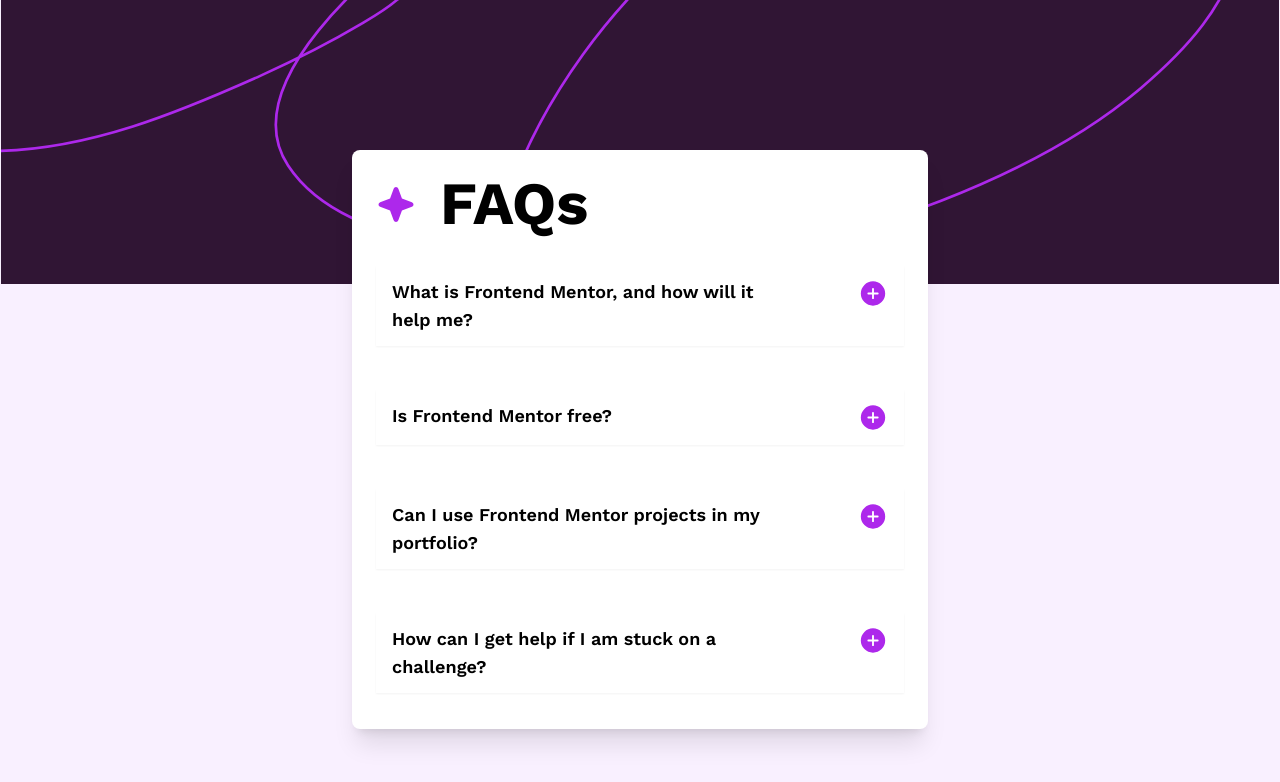
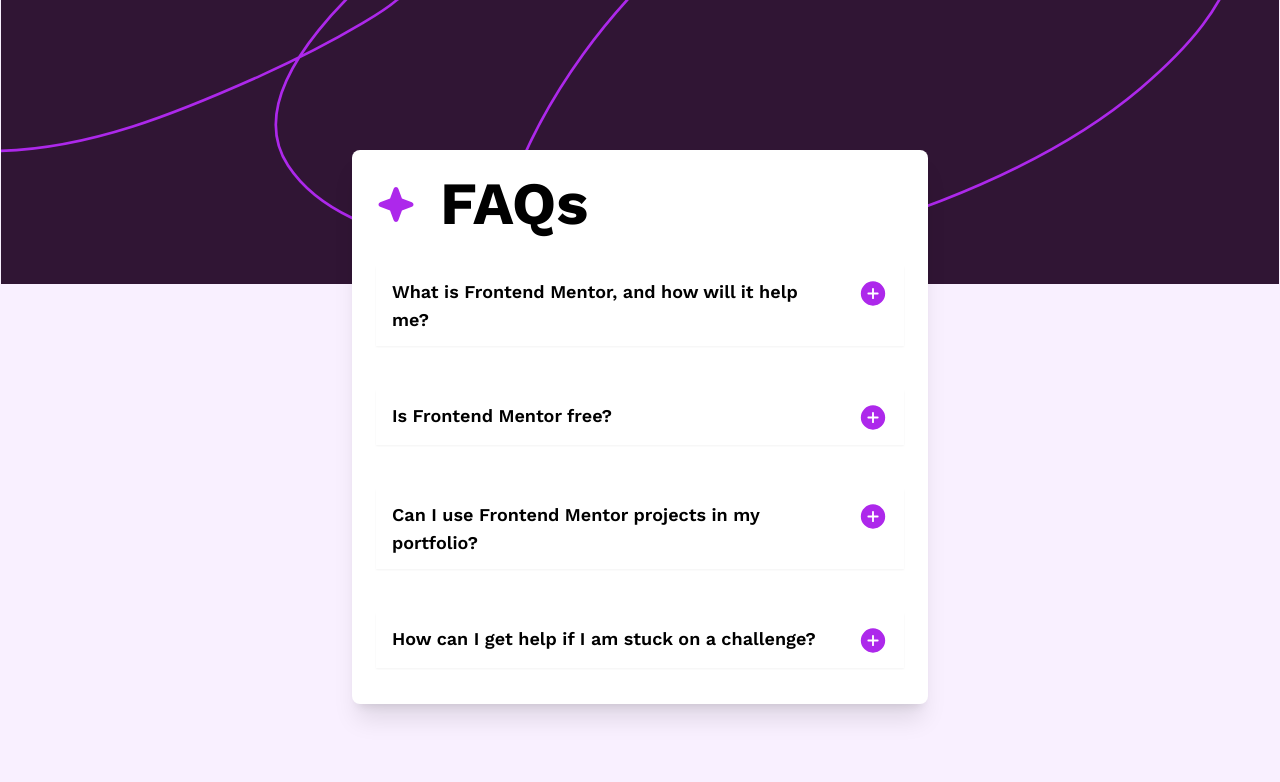
Before and after one commit to Hcmwebs/faq-accordion, a React (Vite) app: page / in a window 1280 px wide. Shown: the top 782 px of the page. Built offline with nearby package versions, Linux system fonts and the light colour scheme.

Commit message:
adjusted the text length

```diff
--- a/src/components/Accordion.jsx
+++ b/src/components/Accordion.jsx
@@ -8,10 +8,10 @@
 		<div className='py-3'>
 			<button
 				type='button'
-				className='w-full px-4 py-3 bg-transparent text-black hover:text-primary border-0 flex justify-between shadow-sm cursor-pointer'
+				className='w-full px-4 py-3 bg-transparent text-black hover:text-primary border-0 flex justify-between align-center shadow-sm cursor-pointer'
 				onClick={() => toggleQuestion(id)}
 			>
-				<span className='max-w-52 lg:max-w-sm text-left text-base lg:text-lg font-semibold'>
+				<span className='max-w-56 lg:max-w-md text-left text-base lg:text-lg font-semibold'>
 					{question}
 				</span>
 				{isActive ? (
```
